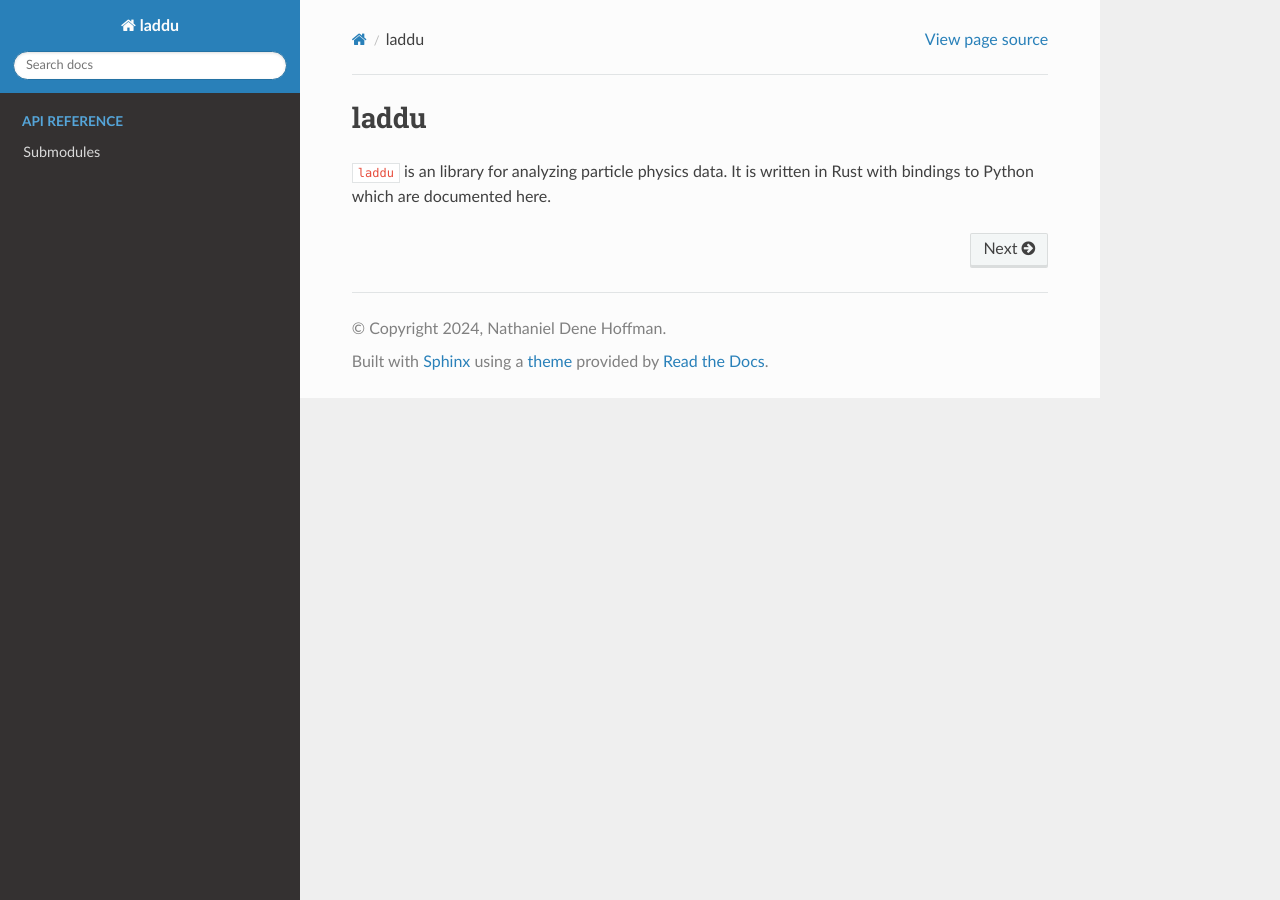
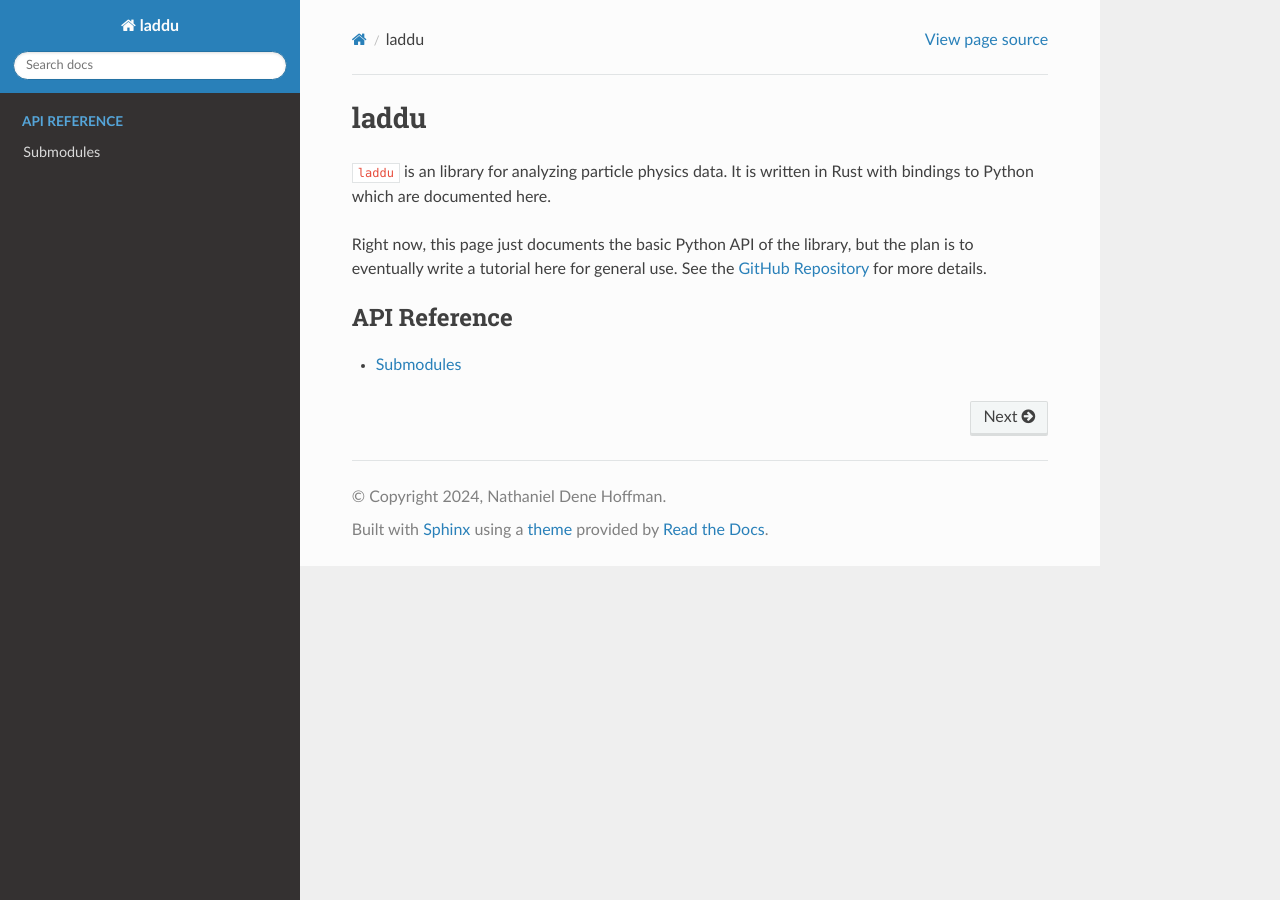
Before and after one commit to denehoffman/laddu, a Sphinx documentation site: the page built from docs/source/index.rst, in a window 1280 px wide. Built offline with Sphinx 7.4.7 and the Read the Docs theme 3.1.0, drawn with Linux system fonts in a browser that asks for light colours; the version number is read from the project's files by our own code.

Commit message:
docs: add RTDs documentation badge to README and link to repo in docs

```diff
--- a/docs/source/index.rst
+++ b/docs/source/index.rst
@@ -3,9 +3,11 @@ laddu
 
 ``laddu`` is an library for analyzing particle physics data. It is written in Rust with bindings to Python which are documented here.
 
+Right now, this page just documents the basic Python API of the library, but the plan is to eventually write a tutorial here for general use. See the `GitHub Repository <https://github.com/denehoffman/laddu>`_ for more details.
+
 .. toctree::
-   :hidden:
    :caption: API Reference
+   :maxdepth: 1
    :name: sec-api
 
    modules/index
```
Also changed, not shown: README.md (+2 -0 lines).
